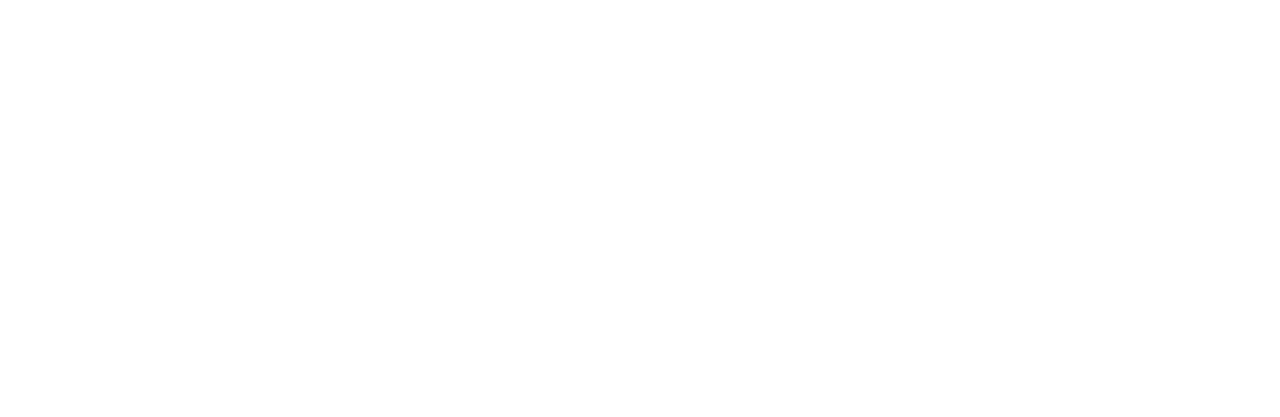
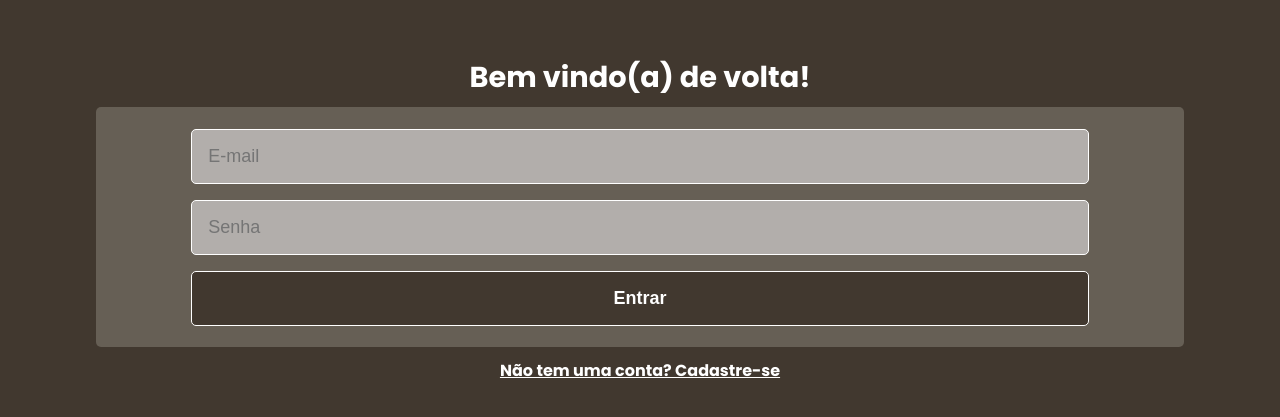
Before and after one commit to Victorlimah/VivintStore, a React (Create React App) app: page /login in a window 1280 px wide. Before the commit this address had no page. Shown: the part 179-596 px from the top of the page. Built offline with nearby package versions, Linux system fonts and the light colour scheme.

Commit message:
implements login page

```diff
--- a/package.json
+++ b/package.json
@@ -3,8 +3,10 @@
   "version": "0.1.0",
   "private": true,
   "dependencies": {
+    "axios": "^0.27.2",
     "react": "^17.0.2",
     "react-dom": "^17.0.2",
+    "react-loader-spinner": "^6.0.0-0",
     "react-router-dom": "^6.3.0",
     "react-scripts": "^4.0.3",
     "styled-components": "^5.3.5"
--- /dev/null
+++ b/src/components/Loading/index.jsx
@@ -0,0 +1,10 @@
+import { ThreeDots } from "react-loader-spinner";
+import * as S from "./styles";
+
+export default function Loading() {
+  return (
+    <S.Span>
+      <ThreeDots width={50} height={50} color="white" />
+    </S.Span>
+  );
+}
--- /dev/null
+++ b/src/components/Loading/styles.js
@@ -0,0 +1,8 @@
+import styled from "styled-components";
+
+export const Span = styled.span`
+  display: flex;
+  justify-content: center;
+  align-items: center;
+  width: 100%;
+`;
--- /dev/null
+++ b/src/components/Login/index.jsx
@@ -0,0 +1,78 @@
+import axios from "axios";
+import * as S from "./styles";
+import Loading from "./../Loading";
+import { useState, useContext } from "react";
+import { useNavigate } from "react-router-dom";
+import UserContext from "./../../provider/UserContext";
+
+export default function Login() {
+  const navigate = useNavigate();
+  const { setUser, API_URL } = useContext(UserContext);
+  const [loading, setLoading] = useState(false);
+  const [errors, setErrors] = useState(false);
+  const [inputs, setInputs] = useState({
+    email: "",
+    password: "",
+  });
+
+  const handleInputChange = (event) => {
+    const { name, value } = event.target;
+    setInputs({
+      ...inputs,
+      [name]: value,
+    });
+  };
+
+  const handleSubmit = (event) => {
+    event.preventDefault();
+    setLoading(true);
+    setErrors(false);
+    axios
+      .post(`${API_URL}/login`, inputs)
+      .then((response) => {
+        setUser(response.data);
+        setLoading(false);
+        navigate("/home");
+      })
+      .catch((error) => {
+        setLoading(false);
+        setErrors(true);
+      });
+  };
+
+  return (
+    <>
+      <S.Container>
+        <S.Title>Bem vindo(a) de volta!</S.Title>
+        <S.Form onSubmit={handleSubmit}>
+          <S.Input
+            type="email"
+            name="email"
+            placeholder="E-mail"
+            onChange={handleInputChange}
+            value={inputs.email}
+            required
+          />
+
+          <S.Input
+            type="password"
+            name="password"
+            placeholder="Senha"
+            onChange={handleInputChange}
+            value={inputs.password}
+            required
+          />
+          {errors && (
+            <S.Error>
+              <S.ErrorText>E-mail ou senha incorretos</S.ErrorText>
+            </S.Error>
+          )}
+
+          <S.Button type="submit">{loading ? <Loading /> : "Entrar"}</S.Button>
+        </S.Form>
+
+        <S.Register> Não tem uma conta? Cadastre-se</S.Register>
+      </S.Container>
+    </>
+  );
+}
--- /dev/null
+++ b/src/components/Login/styles.js
@@ -0,0 +1,85 @@
+import styled from "styled-components";
+
+export const Container = styled.div`
+  display: flex;
+  flex-direction: column;
+  align-items: center;
+  justify-content: center;
+  height: 100vh;
+  width: 100vw;
+  background-color: #41382f;
+  color: #fff;
+`;
+
+export const Title = styled.h1`
+  font-size: 1.8em;
+  font-weight: bold;
+  margin-bottom: 1rem;
+`;
+
+export const Form = styled.form`
+  display: flex;
+  flex-direction: column;
+  align-items: center;
+  justify-content: center;
+  width: 85%;
+  height: 30%;
+
+  padding: 1rem;
+  border-radius: 5px;
+  background-color: #665f55;
+`;
+
+export const Input = styled.input`
+  width: 85%;
+  padding: 1rem;
+  border: 1px solid #fff;
+  border-radius: 5px;
+  margin-bottom: 1rem;
+  background-color: #b2aeab;
+
+  font-size: 18px;
+
+  &:focus {
+    outline: none;
+  }
+`;
+
+export const Button = styled.button`
+  width: 85%;
+  padding: 1rem;
+  border: 1px solid #fff;
+  border-radius: 5px;
+  background-color: #41382f;
+  color: #fff;
+  font-weight: bold;
+  cursor: pointer;
+  font-size: 18px;
+`;
+
+export const Error = styled.div`
+  display: flex;
+  width: 80%;
+  padding: 0.5rem;
+`;
+
+export const ErrorText = styled.p`
+  color: #f00;
+  font-size: 1rem;
+  font-weight: bold;
+  margin-left: 1rem;
+`;
+
+export const Register = styled.h3`
+  font-size: 1rem;
+  font-weight: bold;
+  margin-top: 1rem;
+  cursor: pointer;
+  color: #fff;
+  text-decoration: underline;
+
+  &:hover {
+    color: #fff;
+    text-decoration: none;
+  }
+`;
--- /dev/null
+++ b/src/pages/Login/index.jsx
@@ -0,0 +1,5 @@
+import Login from "../../components/Login";
+
+export default function PageLogin() {
+  return <Login />;
+}
--- /dev/null
+++ b/src/pages/Main/index.jsx
@@ -0,0 +1,5 @@
+import Main from "../../components/Main";
+
+export default function PageMain() {
+  return <Main />;
+}
--- a/src/routes/index.jsx
+++ b/src/routes/index.jsx
@@ -1,16 +1,23 @@
 import { useState } from "react";
 import UserContext from "./../provider/UserContext";
 import { BrowserRouter, Routes, Route } from "react-router-dom";
-import Main from "../components/Main";
+import PageMain from "../pages/Main";
+import PageLogin from "../pages/Login";
 
 export default function Router() {
-  const [token, setToken] = useState("");
+  const [API_URL] = useState("http://localhost:5000");
+  const [user, setUser] = useState({
+    name: "",
+    email: "",
+    token: "",
+  });
+
   return (
-    <UserContext.Provider value={{ token, setToken }}>
+    <UserContext.Provider value={{ user, setUser, API_URL }}>
       <BrowserRouter>
         <Routes>
-          <Route path="/" element={<Main />} />
-          <Route path="/" element={<h1>Colocar login</h1>} />
+          <Route path="/" element={<PageMain />} />
+          <Route path="/login" element={<PageLogin />} />
           <Route path="/" element={<h1>Colocar registro</h1>} />
           <Route path="/" element={<h1>Colocar main</h1>} />
           <Route path="/" element={<h1>Colocar carrinho</h1>} />
```
Also changed, not shown: 1 other file (tests, documents, lock files or other folders).
